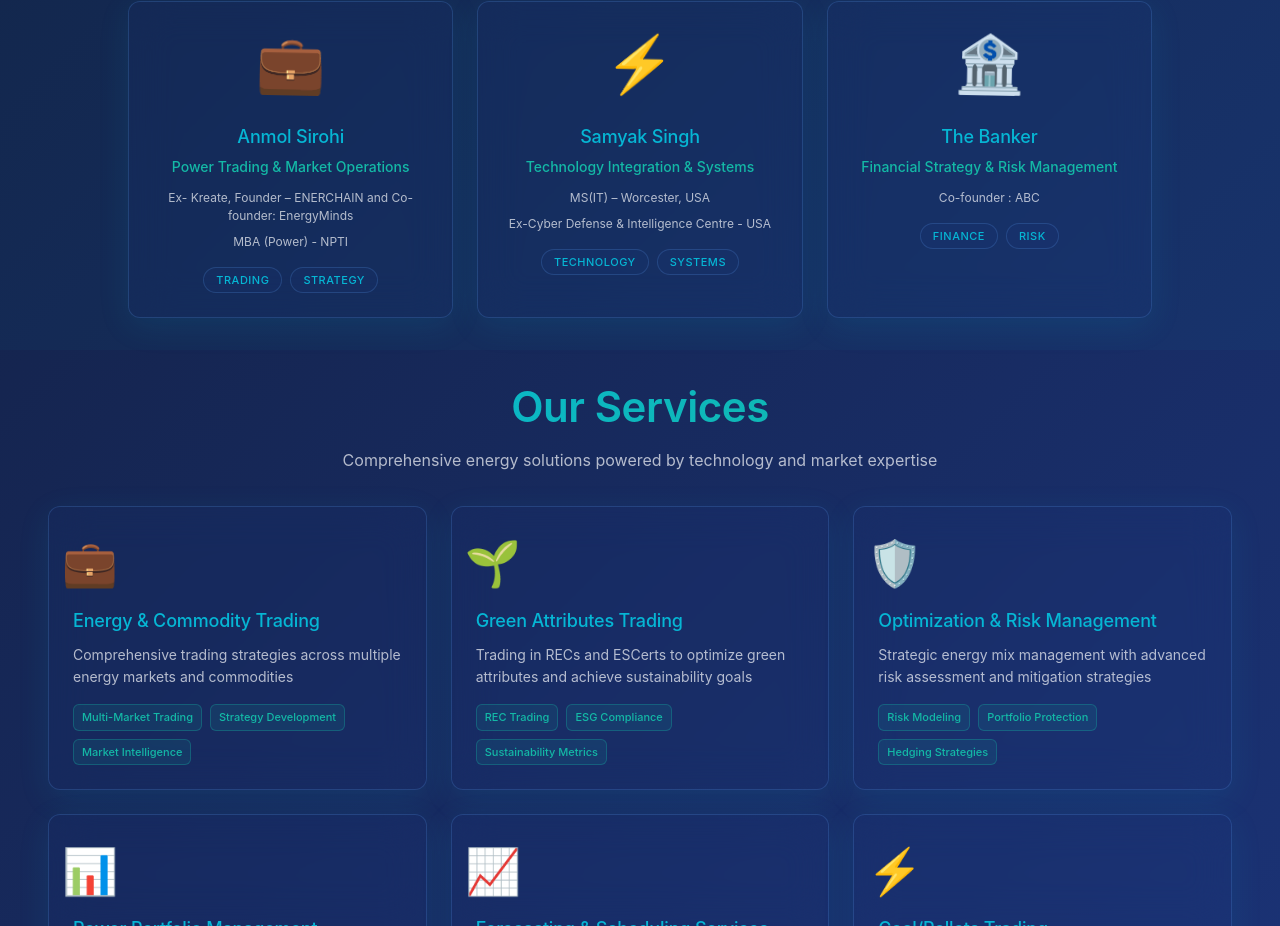
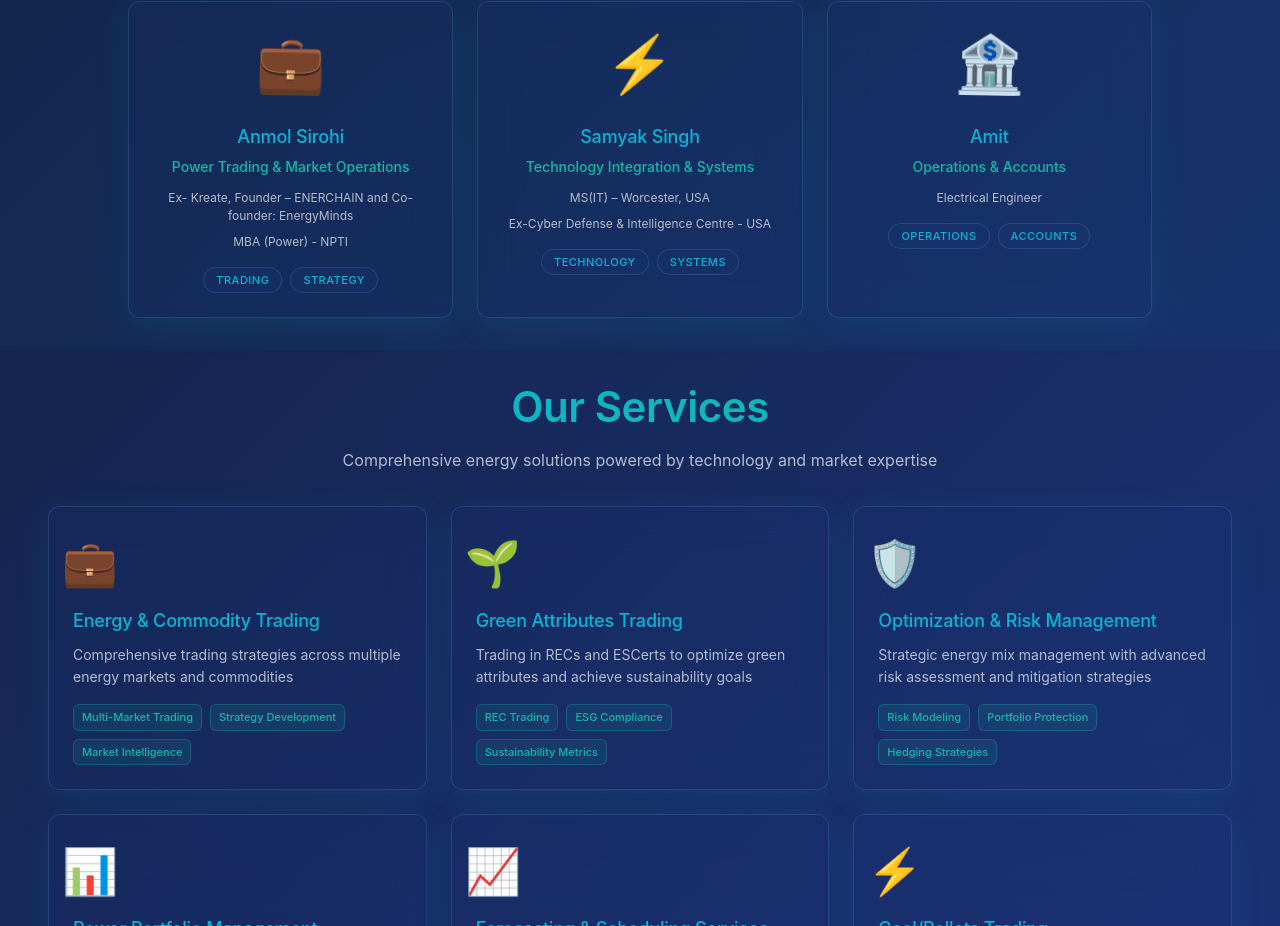
Before and after one commit to EMPS-2025/EMPS_Website, a Next.js app: page / in a window 1280 px wide. Shown: the part 1599-2525 px from the top of the page. Built offline with nearby package versions, Linux system fonts and the light colour scheme; a web font is replaced by a local one.

Commit message:
Update Team.js

```diff
--- a/app/components/Team.js
+++ b/app/components/Team.js
@@ -43,12 +43,12 @@ const Team = () => {
 
                     <div className="team-card glass-card" data-animation="slideUp">
                         <div className="team-avatar">🏦</div>
-                        <h3>The Banker</h3>
-                        <p className="team-role">Financial Strategy & Risk Management</p>
-                        <p className="team-background">Co-founder : ABC</p>
+                        <h3>Amit</h3>
+                        <p className="team-role">Operations & Accounts</p>
+                        <p className="team-background">Electrical Engineer</p>
                         <div className="expertise-tags">
-                            <span className="tag">Finance</span>
-                            <span className="tag">Risk</span>
+                            <span className="tag">Operations</span>
+                            <span className="tag">Accounts</span>
                         </div>
                     </div>
                 </div>
```
